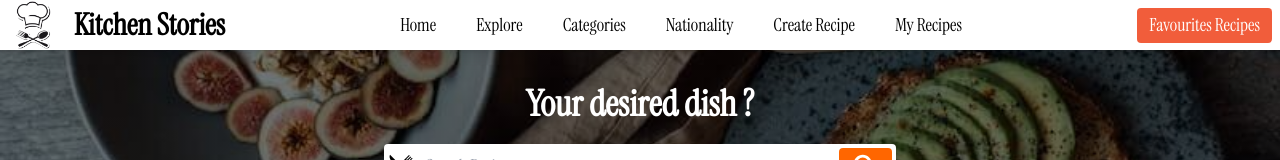
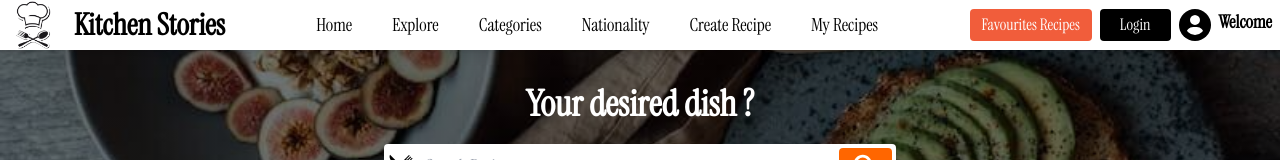
Before and after one commit to KiokoEric/Kitchen_Stories, a React (Vite) app in the folder Client/Kitchen_Stories/: page / in a window 1280 px wide. Shown: the top 160 px of the page. Built offline with nearby package versions, Linux system fonts and the light colour scheme; no server answers.

Commit message:
Introduction of user configuration to the Header Component in the Kitchen Stories Website

```diff
--- a/Client/Kitchen_Stories/index.html
+++ b/Client/Kitchen_Stories/index.html
@@ -4,6 +4,7 @@
     <meta charset="UTF-8" />
     <link rel="icon" type="image/svg+xml" href="/vite.svg" />
     <meta name="viewport" content="width=device-width, initial-scale=1.0" />
+    <link rel="stylesheet" href="https://cdnjs.cloudflare.com/ajax/libs/font-awesome/6.5.2/css/all.min.css" integrity="sha512-SnH5WK+bZxgPHs44uWIX+LLJAJ9/2PkPKZ5QiAj6Ta86w+fsb2TkcmfRyVX3pBnMFcV7oQPJkl9QevSCWr3W6A==" crossorigin="anonymous" referrerpolicy="no-referrer" />
     <title>Kitchen Stories</title>
   </head>
   <body>
--- a/Client/Kitchen_Stories/src/Components/Header/Header.tsx
+++ b/Client/Kitchen_Stories/src/Components/Header/Header.tsx
@@ -1,9 +1,42 @@
-import React from 'react';
+import Axios from "axios";
+import React, { useEffect, useState } from 'react';
+import { Link } from 'react-router-dom';
+import { useCookies } from "react-cookie";
+import { useNavigate } from "react-router-dom";
+import { useGetUserID } from "../Hooks/useGetUserID";
+import { FaUser } from "react-icons/fa6";
 import Logo from "../../assets/Logo.jpg";
-import { Link } from 'react-router-dom';
 import Button from '../Common/Button/Button';
 
 const Header: React.FC = () => {
+
+    const [ Name, setName ] = useState("")
+    const [ Cookie,setCookie ] = useCookies(["auth_token"]);
+    const UserID = useGetUserID
+
+    useEffect(() => {
+
+        const FetchName  = async() => {
+            await Axios.get(`http://localhost:4000/Users/${UserID}/Name`, {
+            headers: { authorization: Cookie.auth_token },
+            })
+            .then((Response) => {
+                setName(Response.data.Name)
+            })
+        }
+
+        FetchName()
+
+    },[UserID])
+
+    const navigate = useNavigate()
+
+    const Logout = () => {
+        setCookie("auth_token", "");
+        window.localStorage.clear();
+        navigate("/");
+    }
+
 return (
     <div className='flex items-center justify-between px-2 shadow-lg sticky'>
         <section>
@@ -37,10 +70,40 @@ return (
                 </Link>
             </nav>
         </section>
-        <section>
+        <section className="flex gap-2" >
         <Link to="/Favourites" className='' >
-            <Button ButtonText='Favourites Recipes' ButtonStyle='bg-lightOrange px-3 py-1 rounded text-white' />
+            <Button ButtonText='Favourites Recipes' ButtonStyle='bg-lightOrange px-3 py-1 rounded text-base text-white' />
         </Link>
+        {
+            !UserID ? <Link to="/Register" className='User' >
+                <Button
+                    ButtonText='Sign Up'
+                    ButtonStyle='bg-lightOrange cursor-pointer text-center text-base text-white px-3 py-1 rounded'
+                />
+            </Link> : null
+            }
+            {
+            !Cookie.auth_token ?
+            (
+                <Link to="/" className='User' >
+                    <Button
+                        ButtonText='Login'
+                        ButtonStyle='bg-black cursor-pointer text-center text-base text-white px-5 py-1 rounded'
+                    />
+                </Link>
+            ) :
+            (
+                <Button
+                    ButtonText='Add Recipe'
+                    ButtonStyle='bg-black cursor-pointer text-center text-white px-3 py-1 rounded'
+                    onClick={Logout}
+                />
+            )
+        }
+            <Link to={`/Profile/${UserID}`} >
+                <FaUser size="2rem" className="bg-black text-white cursor-pointer px-1.5 py-1.5 rounded-full" />
+                </Link>
+                {UserID ? <h4 className="font-bold"><span>Welcome</span>{Name}</h4> : null }
         </section>
     </div>
 )
--- a/Client/Kitchen_Stories/src/Pages/Create/Create.tsx
+++ b/Client/Kitchen_Stories/src/Pages/Create/Create.tsx
@@ -54,27 +54,27 @@ return (
                 <div className='flex flex-col gap-2'>
                     <label className='font-bold' htmlFor="">Name</label>
                     <textarea placeholder="Enter Name..." {...register('Name', { required: 'Name is required' })} className='border-black border-b h-8 outline-none truncate px-1 py-2 text-black w-96' required />
-                    {errors.Name && <p className="text-red-700">{errors.Name.message}</p>}
+                    {errors.Name && <p className="text-center text-red-700">{errors.Name.message}</p>}
                 </div>
                 <div className='flex flex-col gap-2'>
                     <label className='font-bold' htmlFor="">Description</label>
                     <textarea className="border-black border-b h-20 outline-none px-1 py-2 w-96"  placeholder="Enter Description..." {...register('Description', { required: 'Description is required' })} required/>
-                    {errors.Description && <p className="text-red-700">{errors.Description.message}</p>}
+                    {errors.Description && <p className="text-center text-red-700">{errors.Description.message}</p>}
                 </div>
                 <div className='flex flex-col gap-2'>
                     <label className='font-bold' htmlFor="">Ingredients</label>
                     <textarea placeholder='Enter Ingredients...' className="border-black border-b h-20 outline-none px-1 py-2 w-96" {...register('Ingredients', { required: 'Ingredients is required' })} required ></textarea>
-                    {errors.Ingredients && <p className="text-red-700">{errors.Ingredients.message}</p>}
+                    {errors.Ingredients && <p className="text-center text-red-700">{errors.Ingredients.message}</p>}
                 </div>
                 <div className='flex flex-col gap-2'>
                     <label className='font-bold' htmlFor="">Instructions</label>
                     <textarea placeholder='Enter Instructions...' className="border-black border-b h-20 px-1 outline-none py-2 w-96" {...register('Instructions', { required: 'Instructions is required' })} required ></textarea>
-                    {errors.Instructions && <p className="text-red-700">{errors.Instructions.message}</p>}
+                    {errors.Instructions && <p className="text-center text-red-700">{errors.Instructions.message}</p>}
                 </div>
                 <div className='flex flex-col gap-2'>
                     <label className='font-bold' htmlFor="">Image</label>
                     <textarea placeholder='Enter Image Url...' {...register('Image', { required: 'Image is required' })} className='border-black border-b h-8 outline-none px-2 py-1 truncate text-black w-96' required />
-                    {errors.Image && <p className="text-red-700">{errors.Image.message}</p>}
+                    {errors.Image && <p className="text-center text-red-700">{errors.Image.message}</p>}
                 </div>
                 <div className='mt-10' >
                     <h4 className='font-bold text-center text-green-700'>{Success}</h4>
```
